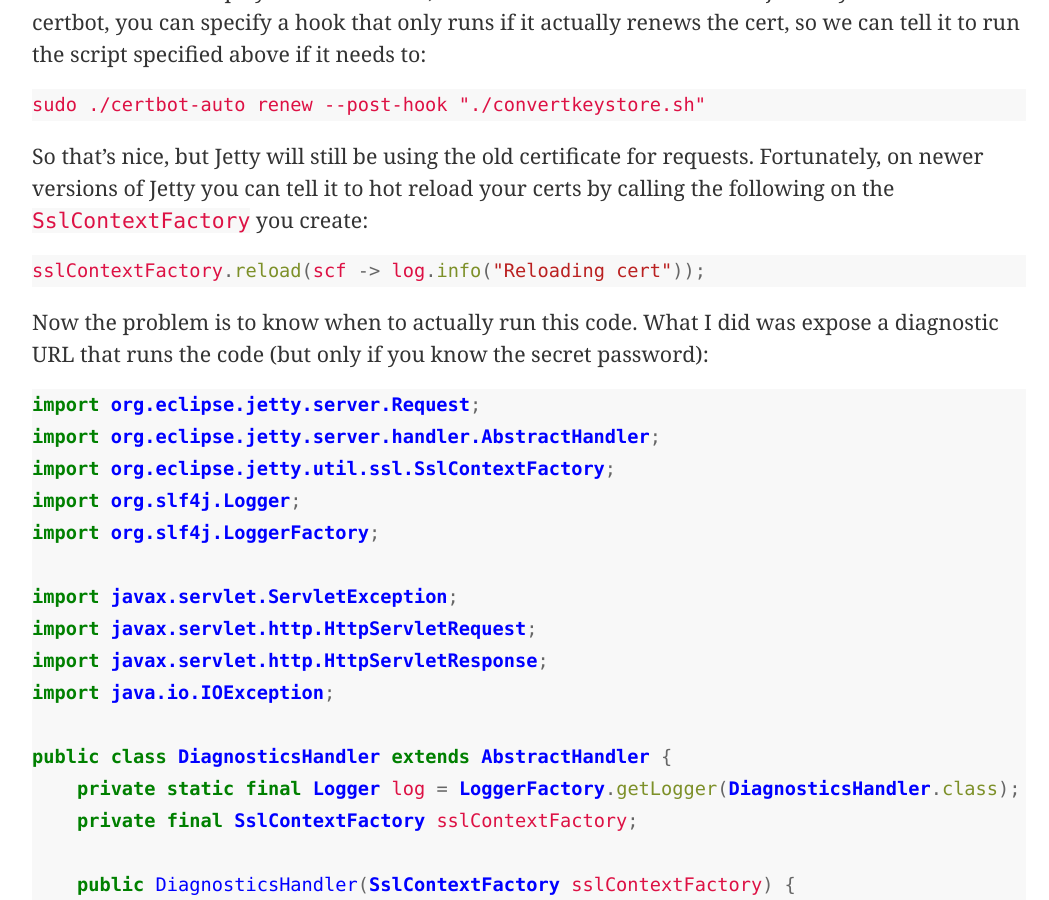
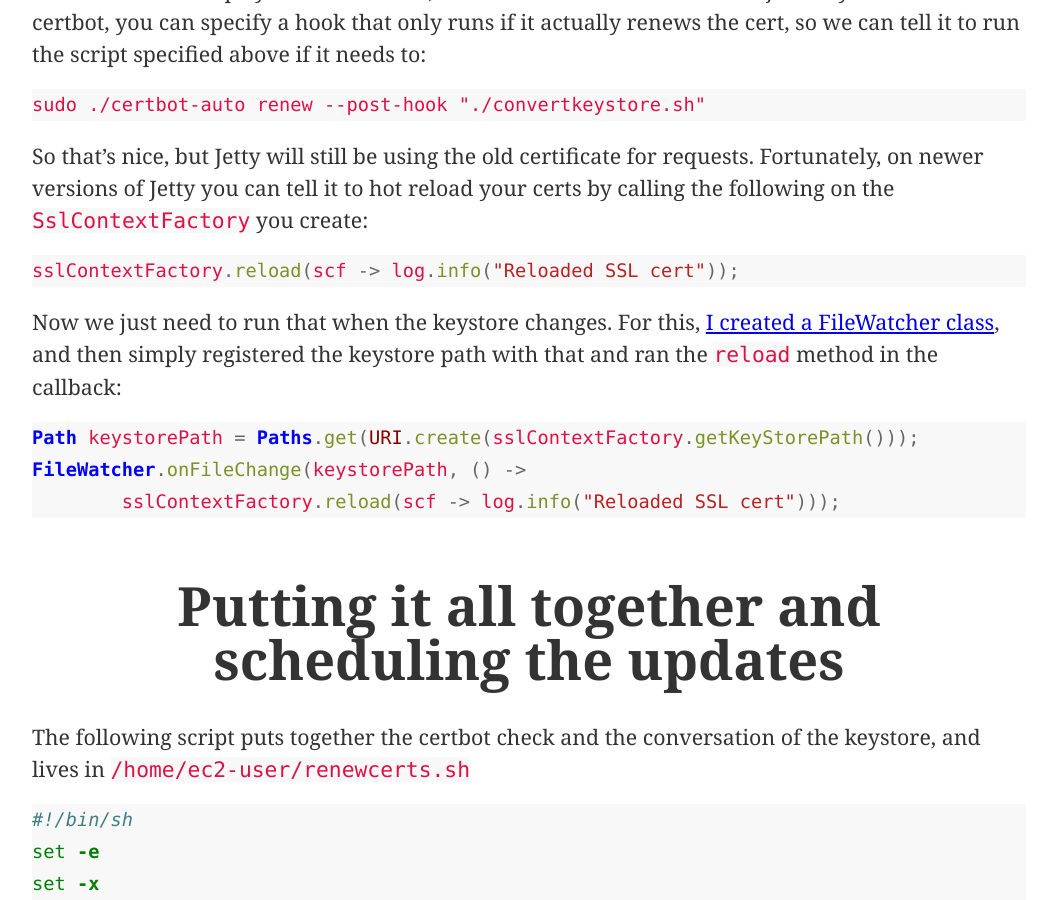
Before and after one commit to danielflower/danielflower.github.io, a Jekyll site: the page built from _posts/2017-04-08-Lets-Encrypt-Certs-with-embedded-Jetty.md, in a window 1280 px wide and 900 px high, scrolled down 3850 px. Shown: the whole window, without its empty margins (111-1160 px from the left). Built offline with Jekyll 4.4.1, drawn with Linux system fonts in a browser that asks for light colours; comment, search, counter and statistics services are not loaded; some of the changed text lies outside the part shown.

Commit message:
Changed diagnostic URL to file watcher

`````diff
--- a/_posts/2017-04-08-Lets-Encrypt-Certs-with-embedded-Jetty.md
+++ b/_posts/2017-04-08-Lets-Encrypt-Certs-with-embedded-Jetty.md
@@ -117,82 +117,30 @@
 you can tell it to hot reload your certs by calling the following on the `SslContextFactory` you create:
 
 ````java
-sslContextFactory.reload(scf -> log.info("Reloading cert"));
+sslContextFactory.reload(scf -> log.info("Reloaded SSL cert"));
 ````
 
-Now the problem is to know when to actually run this code. What I did was expose a diagnostic URL that runs the code
-(but only if you know the secret password):
+Now we just need to run that when the keystore changes. For this,
+[I created a FileWatcher class](https://gist.github.com/danielflower/f54c2fe42d32356301c68860a4ab21ed), and then simply
+registered the keystore path with that and ran the `reload` method in the callback:
 
 ````java
-import org.eclipse.jetty.server.Request;
-import org.eclipse.jetty.server.handler.AbstractHandler;
-import org.eclipse.jetty.util.ssl.SslContextFactory;
-import org.slf4j.Logger;
-import org.slf4j.LoggerFactory;
-
-import javax.servlet.ServletException;
-import javax.servlet.http.HttpServletRequest;
-import javax.servlet.http.HttpServletResponse;
-import java.io.IOException;
-
-public class DiagnosticsHandler extends AbstractHandler {
-    private static final Logger log = LoggerFactory.getLogger(DiagnosticsHandler.class);
-    private final SslContextFactory sslContextFactory;
-
-    public DiagnosticsHandler(SslContextFactory sslContextFactory) {
-        this.sslContextFactory = sslContextFactory;
-    }
-
-    @Override
-    public void handle(String target, Request baseRequest, HttpServletRequest request, HttpServletResponse response)
-                       throws IOException, ServletException {
-
-        if (target.equals("/diagnostics/refresh-certs") && request.getMethod().equals("PUT")) {
-            if ("some-secret-password".equals(request.getParameter("password"))) {
-                try {
-                    sslContextFactory.reload(sslContextFactory -> log.info("Reloading cert"));
-                    response.setStatus(200);
-                    response.getWriter().append("Reloaded").close();
-                } catch (Exception e) {
-                    log.error("Error reloading cert", e);
-                    response.sendError(500, "Error while reloading cert: " + e.getMessage());
-                }
-            } else {
-                log.warn("Invalid password");
-                response.sendError(403, "Incorrect password");
-            }
-            baseRequest.setHandled(true);
-        }
-
-    }
-}
+Path keystorePath = Paths.get(URI.create(sslContextFactory.getKeyStorePath()));
+FileWatcher.onFileChange(keystorePath, () ->
+        sslContextFactory.reload(scf -> log.info("Reloaded SSL cert")));
 ````
-
-The `SslContextFactory` is the one created above, so this class is simply `new`'ed up with that and added to Jetty's
-handlers:
-
-````java
-handlers.addHandler(new DiagnosticsHandler(sslContextFactory));
-````
-
-Now you can tell Jetty to reload SSL certs using cURL:
-
-    curl --insecure -X PUT "https://localhost:8443/diagnostics/refresh-certs?password=some-secret-password"
-
-Note: the localhost URL uses port 8443, but externally it would use the default port (443), thanks again to iptables.
 
 Putting it all together and scheduling the updates
 --------------------------------------------------
 
-The following script puts together the certbot check, the conversation of the keystore, and the cURL to tell jetty
-to reload the certs, and lives in `/home/ec2-user/renewcerts.sh`
+The following script puts together the certbot check and the conversation of the keystore, and lives in `/home/ec2-user/renewcerts.sh`
 
 ````bash
 #!/bin/sh
 set -e
 set -x
 
-/home/ec2-user/certbot-auto renew --post-hook "/home/ec2-user/convertkeystore.sh && curl --insecure -X PUT \"https://localhost:8443/diagnostics/refresh-certs?password=some-secret-password\" --silent"
+/home/ec2-user/certbot-auto renew --post-hook "/home/ec2-user/convertkeystore.sh"
 ````
 
 It needs to run as root, so `sudo crontab -e` to schedule it:
@@ -200,7 +148,7 @@
     39 14 * * * /home/ec2-user/renewcerts.sh > /opt/crickam/logs/cronoutput.log 2>&1
 
 That runs at 2:39pm every day - doesn't matter when exactly, and it could run hourly, daily, or weekly, as normally it
-will do nothing.
+will do nothing. (Tip - temporarily add `--force-renewal` to the renew command to test a renewal.)
 
 Done
 ----
`````
